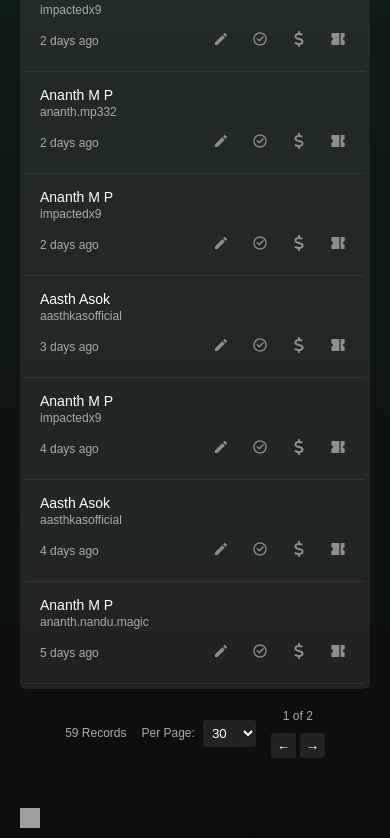
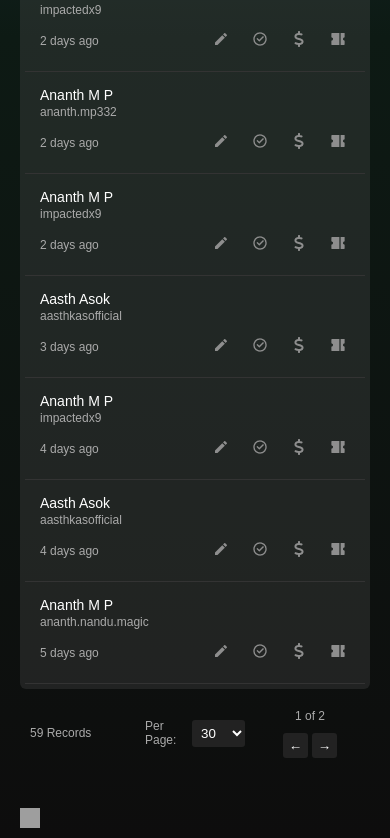
Before and after one commit to josethomas45/mellowship, a React (Create React App) app: page / in a window 390 px wide. Shown: the part 1166-2004 px from the top of the page. Built offline with nearby package versions, Linux system fonts and the light colour scheme; grey boxes are pictures that could not be loaded; the HTML template or start-up script is replaced by a standard one.

Commit message:
pagination

```diff
--- a/src/App.css
+++ b/src/App.css
@@ -385,10 +385,17 @@ body {
   padding: 0 20px 0 0;
 }
 
+.record-count,
+.per-page,
+.page-nav {
+  flex: 1;
+}
+
 .per-page {
   display: flex;
   align-items: center;
   gap: 8px;
+  justify-content: center;
 }
 
 .per-page select {
@@ -403,6 +410,7 @@ body {
   display: flex;
   align-items: center;
   gap: 12px;
+  justify-content: flex-end;
 }
 
 .page-buttons {
@@ -422,7 +430,6 @@ body {
   border-radius: 3px;
   cursor: pointer;
 }
-
 /* Footer */
 .footer {
   margin-top: 30px;
@@ -573,6 +580,19 @@ body {
     justify-content: center;
     padding: 0 10px;
   }
+
+  .record-count {
+    text-align: left;
+    justify-content: flex-start;
+  }
+
+  .per-page {
+    justify-content: center;
+  }
+
+  .page-nav {
+    justify-content: flex-end;
+  }
 }
 
 @media (max-width: 480px) {
```
